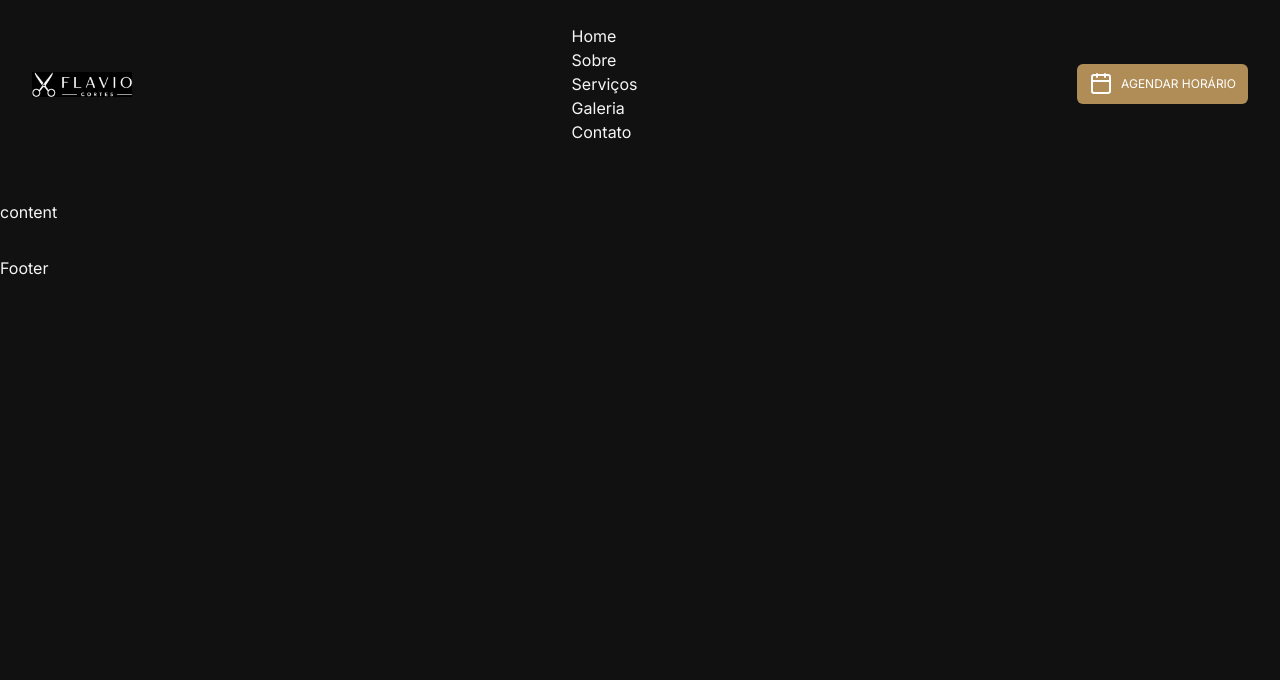
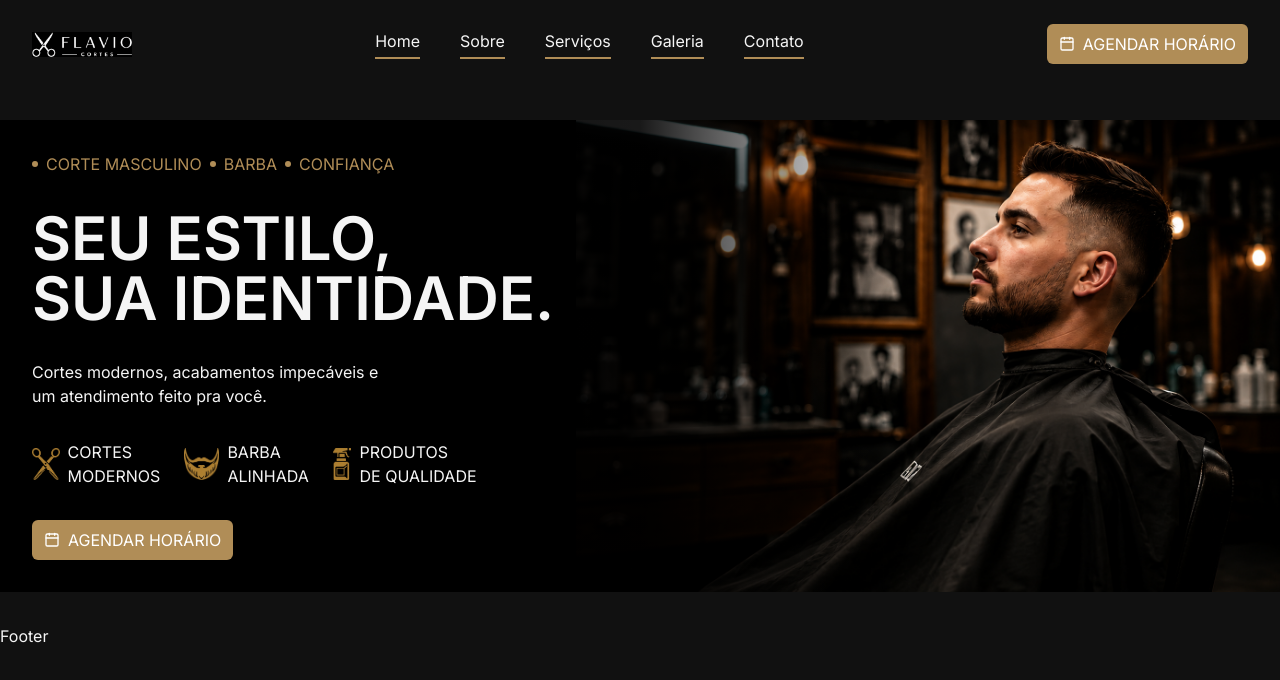
Before and after one commit to TamuraFelipe/Flavio_Cortes, a React (Vite) app: page / in a window 1280 px wide. Shown: the top 680 px of the page. Built offline with nearby package versions, Linux system fonts and the light colour scheme.

Commit message:
feat: add Hero component

```diff
--- /dev/null
+++ b/src/components/layout/Hero/index.jsx
@@ -0,0 +1,109 @@
+import Container from "../Container";
+
+import ButtonAgendar from "../../ui/ButtonAgendar";
+
+import tesouraIcon from "../../../assets/tesoura-icon.png";
+import barbaIcon from "../../../assets/barba-icon.png";
+import borrifadorIcon from "../../../assets/borrifador-icon.png";
+
+const Hero = () => {
+  return (
+    <div
+      id="home"
+      className="
+            relative
+            bg-black
+
+            md:bg-[url('/src/assets/hero.png')]
+            md:bg-contain
+            md:bg-right
+            lg:bg-position-[45vw]
+            md:bg-no-repeat
+
+            py-6
+            md:py-8
+        "
+    >
+      {/* Overlay degradê */}
+      <div
+        className="
+        hidden
+        md:absolute
+        md:inset-0
+        md:block
+
+        md:bg-[linear-gradient(to_right,#000_0%,rgba(0,0,0,0.9)_45%,transparent_70%)]
+        lg:bg-[linear-gradient(to_right,#000_0%,rgba(0,0,0,0.9)_50%,transparent_70%)]
+      "
+      />
+      <Container>
+        <div className="space-y-6 lg:space-y-8">
+          <ul className="flex items-center gap-2">
+            {["CORTE MASCULINO", "BARBA", "CONFIANÇA"].map((item) => (
+              <li
+                key={item}
+                className="
+                        flex
+                        items-center
+                        gap-2
+                        before:content-['']
+                        before:w-1.5
+                        before:h-1.5
+                        before:bg-brand
+                        before:rounded-full
+                        text-brand
+                        text-sm
+                        lg:text-base
+                    "
+              >
+                {item}
+              </li>
+            ))}
+          </ul>
+          <h2 className="text-3xl md:text-4xl lg:text-6xl font-bold">
+            SEU ESTILO, <br />
+            SUA IDENTIDADE.
+          </h2>
+          <p className="text-sm md:text-base max-w-87.5">
+            Cortes modernos, acabamentos impecáveis e um atendimento feito pra
+            você.
+          </p>
+
+          <div className="flex items-center gap-6">
+            <div className="flex items-center gap-2 uppercase text-xs lg:text-base">
+              <img src={tesouraIcon} alt="Tesoura" className="h-6 lg:h-8" />
+              <span>
+                Cortes
+                <br />
+                Modernos
+              </span>
+            </div>
+            <div className="flex items-center gap-2 uppercase text-xs lg:text-base">
+              <img src={barbaIcon} alt="Barba" className="h-6 lg:h-8" />
+              <span>
+                Barba
+                <br />
+                Alinhada
+              </span>
+            </div>
+            <div className="flex items-center gap-2 uppercase text-xs lg:text-base">
+              <img
+                src={borrifadorIcon}
+                alt="Borrifador"
+                className="h-6 lg:h-8"
+              />
+              <span>
+                Produtos
+                <br />
+                de Qualidade
+              </span>
+            </div>
+          </div>
+          <ButtonAgendar variant="hero" />
+        </div>
+      </Container>
+    </div>
+  );
+};
+
+export default Hero;
--- a/src/components/layout/MenuDesktop/index.jsx
+++ b/src/components/layout/MenuDesktop/index.jsx
@@ -1,11 +1,20 @@
 const MenuDesktop = () => {
+  const menuItems = [
+    { name: "Home", href: "/" },
+    { name: "Sobre", href: "/sobre" },
+    { name: "Serviços", href: "/servicos" },
+    { name: "Galeria", href: "/galeria" },
+    { name: "Contato", href: "/contato" },
+  ];
   return (
-    <ul>
-      <li>Home</li>
-      <li>Sobre</li>
-      <li>Serviços</li>
-      <li>Galeria</li>
-      <li>Contato</li>
+    <ul className="flex gap-10 items-center">
+      {menuItems.map((item) => (
+        <li key={item.href} className="border-b-2 border-brand pb-1">
+          <a className="pb-2" href={item.href}>
+            {item.name}
+          </a>
+        </li>
+      ))}
     </ul>
   );
 };
--- a/src/components/layout/MenuMobile/index.jsx
+++ b/src/components/layout/MenuMobile/index.jsx
@@ -39,9 +39,6 @@ const MenuMobile = () => {
           className={`
               absolute
               inset-0
-              top-16.20
-              md:top-18
-              lg:top-[17.5]
               bg-black/70
               transition-opacity
               duration-300
@@ -57,11 +54,9 @@ const MenuMobile = () => {
           className={`
               absolute
               right-0
-              top-16.20
-              md:top-18
-              lg:top-17.5
               h-full
               w-80
+              md:w-8/12
               bg-[#1F1F1F]
               p-6
 
--- a/src/components/ui/ButtonAgendar/index.jsx
+++ b/src/components/ui/ButtonAgendar/index.jsx
@@ -1,18 +1,17 @@
 import { CalendarIcon } from "lucide-react";
 const ButtonAgendar = ({ variant }) => {
   const stylesDefault =
-    "uppercase bg-brand text-white flex items-center gap-2 px-3 py-2 rounded-md";
+    "uppercase bg-brand text-white flex items-center gap-2 px-3 py-2 rounded-md text-sm lg:text-base";
   const buttonVariants = {
     default: stylesDefault,
-
+    hero: stylesDefault + " w-full justify-center md:w-auto",
     secondary: `${stylesDefault} bg-white text-brand border border-brand`,
-
     header: `${stylesDefault} text-xs`,
     menu: `${stylesDefault} text-xs w-full justify-center`,
   };
   return (
     <button className={buttonVariants[variant] || buttonVariants.default}>
-      <CalendarIcon />
+      <CalendarIcon size={16} />
       Agendar horário
     </button>
   );
--- a/src/pages/Home/index.jsx
+++ b/src/pages/Home/index.jsx
@@ -1,13 +1,14 @@
 /* Layout imports */
 import Header from "../../components/layout/Header";
+import Hero from "../../components/layout/Hero";
 
 const Home = () => {
   return (
-    <div className="h-screen w-screen overflow-x-auto scroll-smooth space-y-8">
+    <div className="h-screen w-screen overflow-x-auto scroll-smooth space-y-2 lg:space-y-8">
       <Header />
 
-      <main className="space-x-8">
-        <p>content</p>
+      <main className="space-y-2 lg:space-y-8">
+        <Hero />
       </main>
 
       <footer>
```
